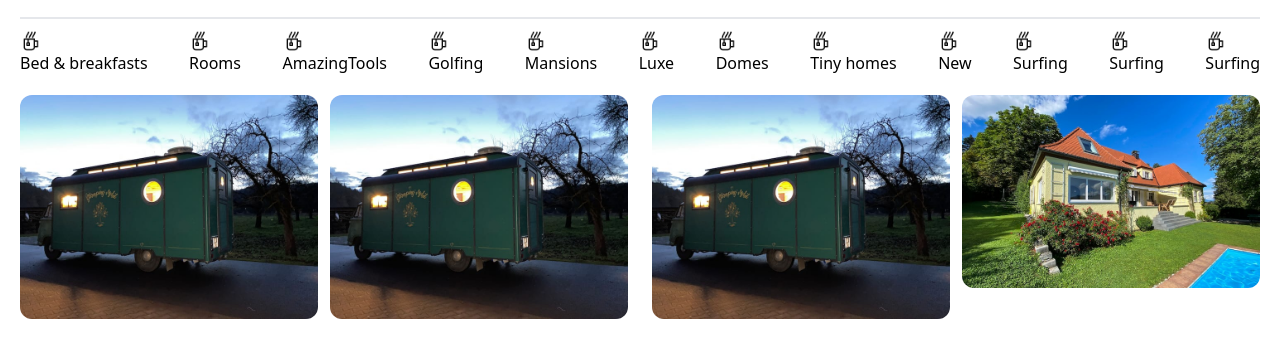
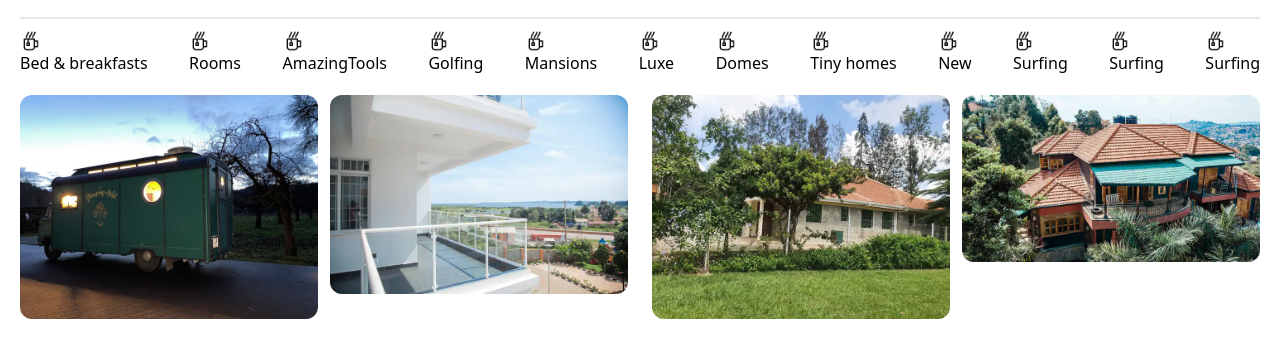
Before and after one commit to uwingabirejoselyne/Airbnb_cloning, a website: page index.html in a window 1280 px wide. Shown: the part 80-438 px from the top of the page. Drawn offline with Linux system fonts and the light colour scheme.

Commit message:
some change

```diff
--- a/index.html
+++ b/index.html
@@ -124,13 +124,13 @@
                 <img src="./images/car.jpeg" alt="" class="rounded-xl">
             </div>
             <div class="w-1/4 mx-3">
-                <img src="./images/car.jpeg" alt="" class="rounded-xl">
+                <img src="./images/house3.webp" alt="" class="rounded-xl">
             </div>
             <div class="w-1/4 mx-3">
-                <img src="./images/car.jpeg" alt="" class="rounded-xl">
+                <img src="./images/house2.webp" alt="" class="rounded-xl">
             </div>
             <div class="w-1/4">
-                <img src="./images/house.jpeg" alt="" class="rounded-xl">
+                <img src="./images/house1.webp" alt="" class="rounded-xl">
             </div>
         </div>
     </section>
```
Also changed, not shown: images/house.jpeg (deleted), images/house1.webp (added), images/house2.webp (added), images/house3.webp (added).
